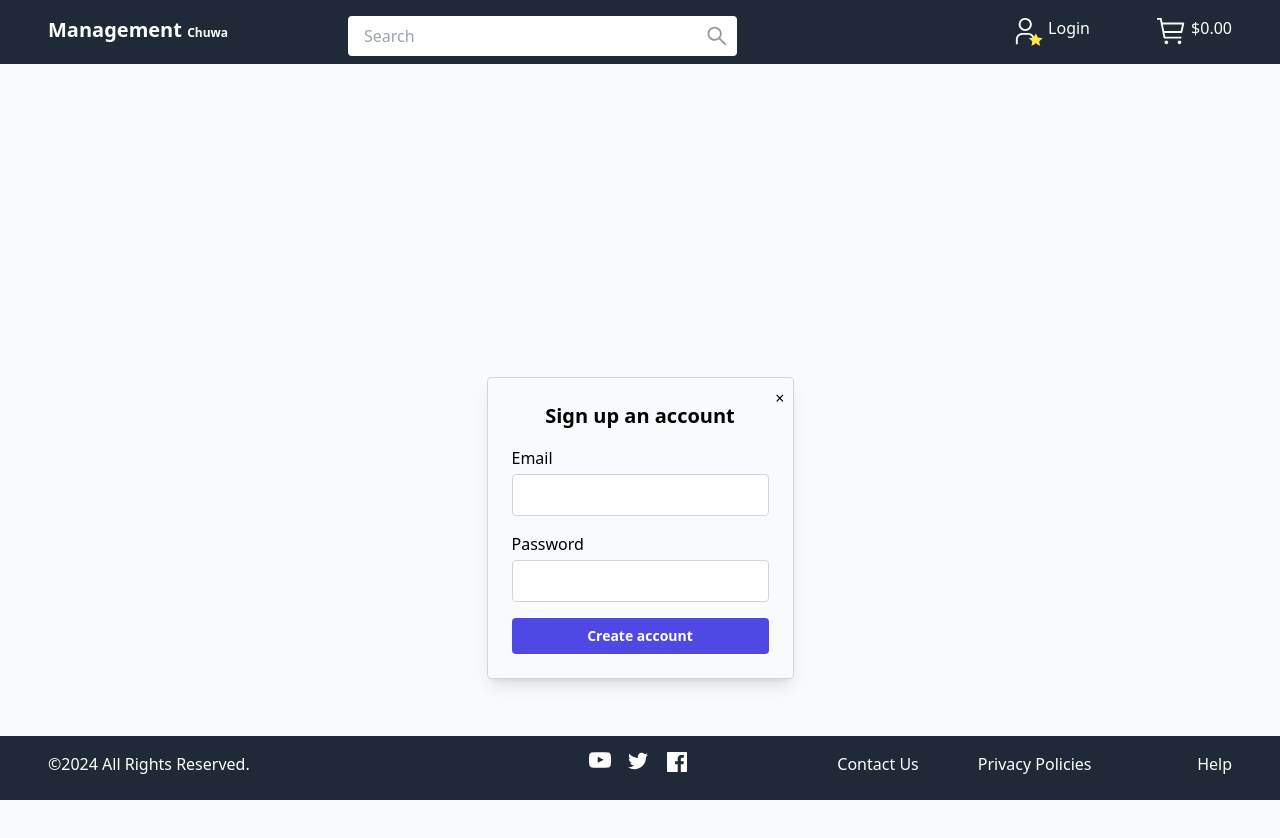
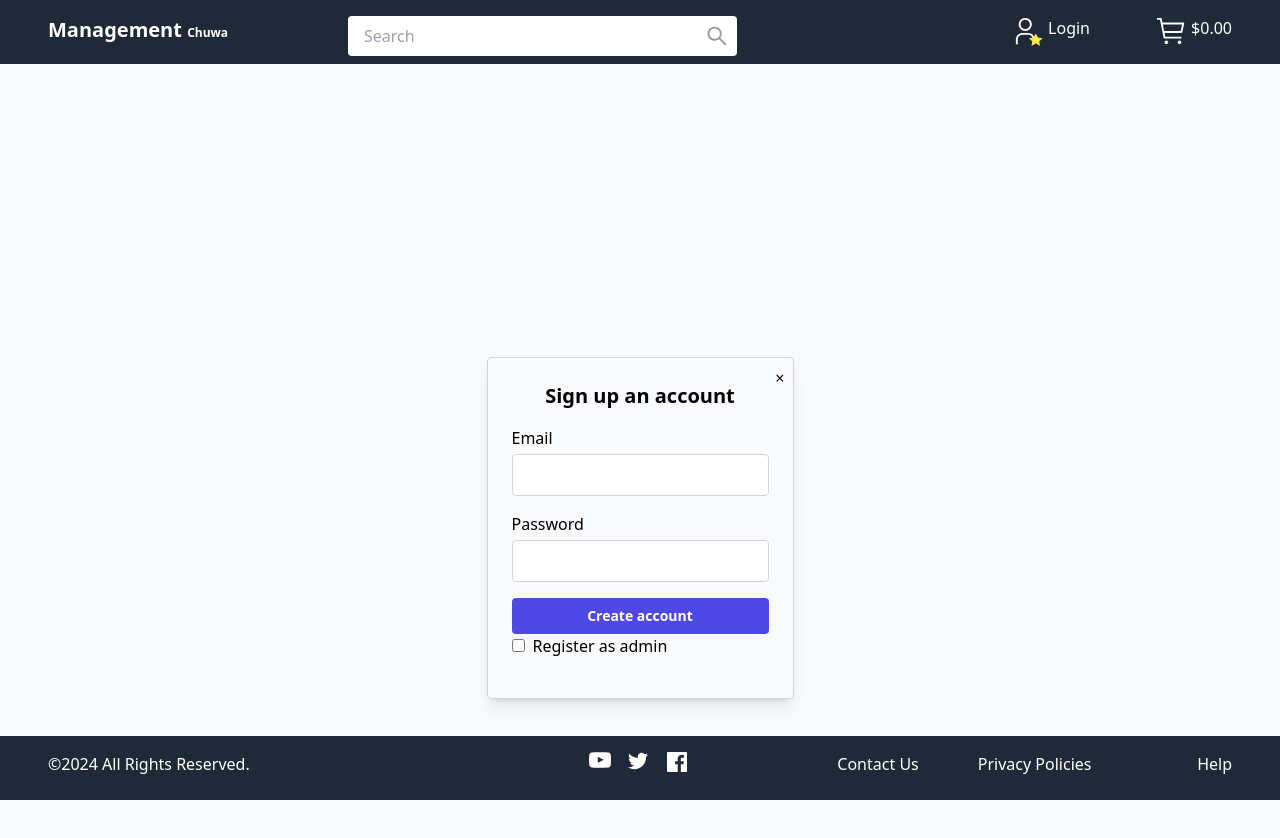
Before and after one commit to 961853266hyt/project1, a React (Vite) app in the folder frontend/: page /signup in a window 1280 px wide. Shown: the top 838 px of the page. Built offline with nearby package versions, Linux system fonts and the light colour scheme.

Commit message:
add admin checkbox

```diff
--- a/frontend/src/components/AuthForm.tsx
+++ b/frontend/src/components/AuthForm.tsx
@@ -9,6 +9,7 @@ import { EmailSend } from './icons/EmailSend';
 interface FormData {
     email: string;
     password: string;
+    role: string;
 }
 
 const SignInLinks = () => {
@@ -32,19 +33,20 @@ const AuthForm: React.FC = () => {
     const [formData, setFormData] = useState<FormData>({
         email: '',
         password: '',
+        role: 'user',
     });
 
     const [emailSent, setEmailSent] = useState(false);
 
     const handleSubmit = async (e: FormEvent) => {
         e.preventDefault();
-        const { email, password} = formData;
+        const { email, password, role} = formData;
         if (location.pathname === '/signin') {
             // dispatch signin action
-            await dispatch(signIn({email, password, role:"user"}));
+            await dispatch(signIn({email, password}));
             navigate('/');
         } else if (location.pathname === '/signup') {
-            await dispatch(signUp({email, password, role:"user"}));
+            await dispatch(signUp({email, password, role}));
             navigate('/');
         } else if (location.pathname === '/update-password') {
             //await dispatch(updatePassword(email));
@@ -54,10 +56,10 @@ const AuthForm: React.FC = () => {
     }
 
     const handleChange = (e: ChangeEvent<HTMLInputElement>) => {
-        const { name, value } = e.target;
+        const { name, value, type, checked } = e.target;
         setFormData({
             ...formData,
-            [name]: value,
+            [name]: type === 'checkbox'?(checked?'admin':'user'):value,
         });
     }
 
@@ -135,6 +137,20 @@ const AuthForm: React.FC = () => {
              location.pathname === '/signup' ? signupBtn :
              updatePasswordBtn}
           </button>
+          {location.pathname === '/signup' && (
+            <div className="mb-4">
+              <label className="block mb-1">
+                <input
+                  type="checkbox"
+                  name="role"
+                  checked={formData.role === 'admin'}
+                  onChange={handleChange}
+                  className="mr-2"
+                />
+                Register as admin
+              </label>
+            </div>
+          )}
           {location.pathname === '/signin' && <SignInLinks />}
         </form>
       </div>
```
